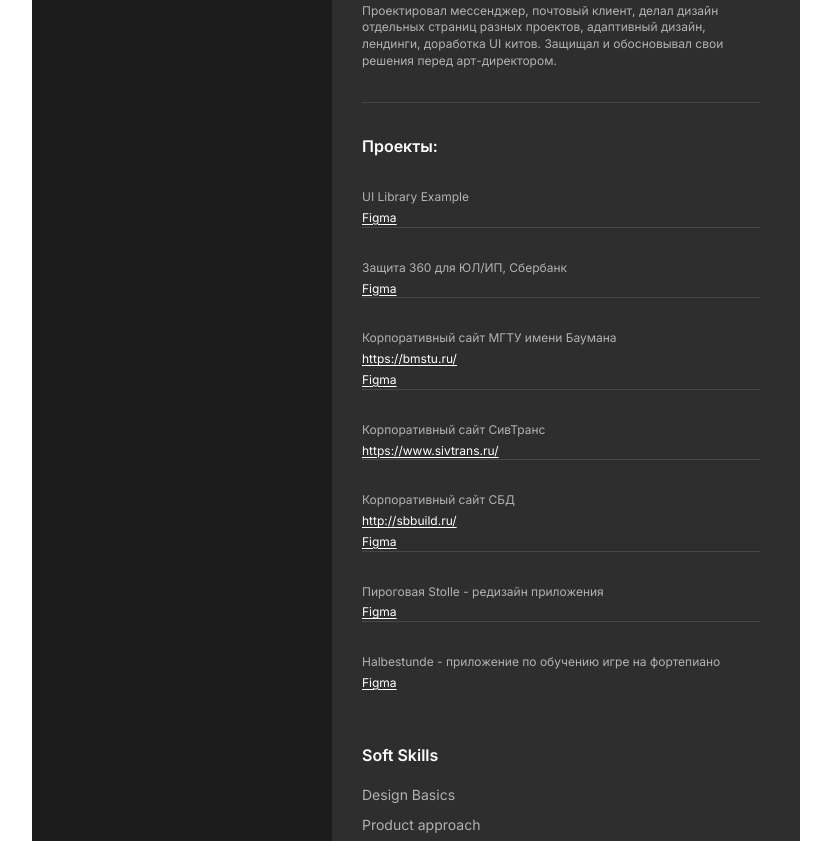
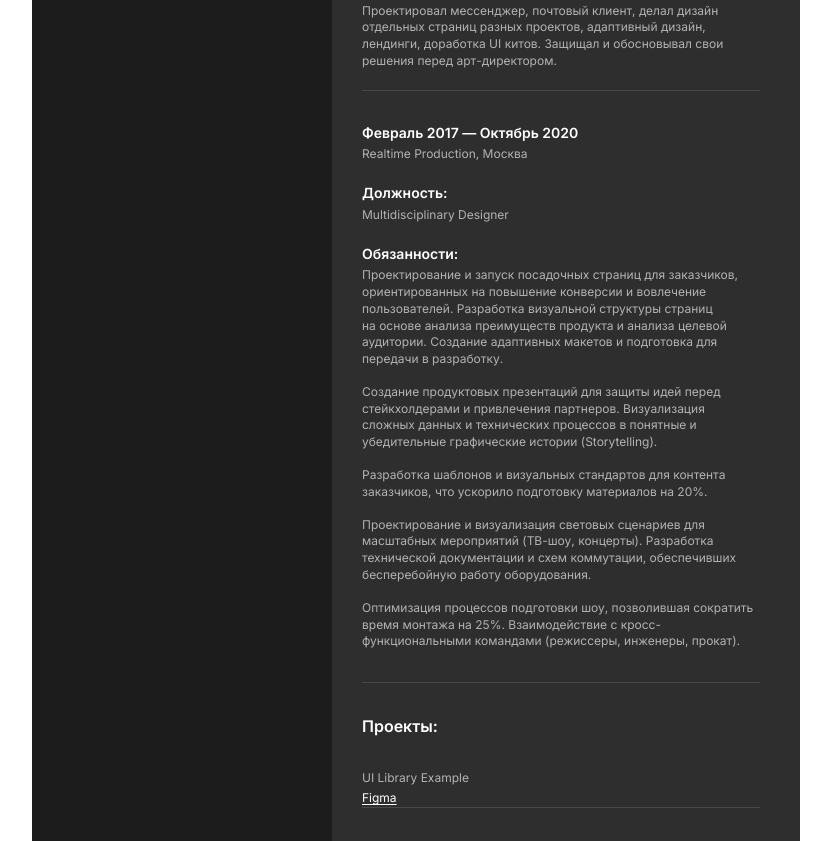
Before and after one commit to Ev-gen-ux/resume.site, a React (Vite) app: page / in a window 1280 px wide. Shown: the part 3020-3861 px from the top of the page, without its empty margins (224-1055 px from the left). Built offline with nearby package versions, Linux system fonts and the light colour scheme.

Commit message:
Добавить блок опыта: Realtime Production (2017–2020)
Made-with: Cursor

```diff
--- a/src/portfolioData.ts
+++ b/src/portfolioData.ts
@@ -125,6 +125,23 @@ export const experience: ExperienceBlock[] = [
       'Проектировал мессенджер, почтовый клиент, делал дизайн отдельных страниц разных проектов, адаптивный дизайн, лендинги, доработка UI китов. Защищал и обосновывал свои решения перед арт-директором.',
     ],
   },
+  {
+    period: 'Февраль 2017 — Октябрь 2020',
+    company: 'Realtime Production, Москва',
+    position: 'Multidisciplinary Designer',
+    duties: [
+      {
+        type: 'paragraphs',
+        parts: [
+          'Проектирование и запуск посадочных страниц для заказчиков, ориентированных на повышение конверсии и вовлечение пользователей. Разработка визуальной структуры страниц \nна основе анализа преимуществ продукта и анализа целевой аудитории. Создание адаптивных макетов и подготовка для передачи в разработку.',
+          'Создание продуктовых презентаций для защиты идей перед стейкхолдерами и привлечения партнеров. Визуализация сложных данных и технических процессов в понятные и убедительные графические истории (Storytelling).',
+          'Разработка шаблонов и визуальных стандартов для контента заказчиков, что ускорило подготовку материалов на 20%.',
+          'Проектирование и визуализация световых сценариев для масштабных мероприятий (ТВ-шоу, концерты). Разработка технической документации и схем коммутации, обеспечивших бесперебойную работу оборудования.',
+          'Оптимизация процессов подготовки шоу, позволившая сократить время монтажа на 25%. Взаимодействие с кросс-функциональными командами (режиссеры, инженеры, прокат).',
+        ],
+      },
+    ],
+  },
 ]
 
 export const projects: ProjectItem[] = [
```
